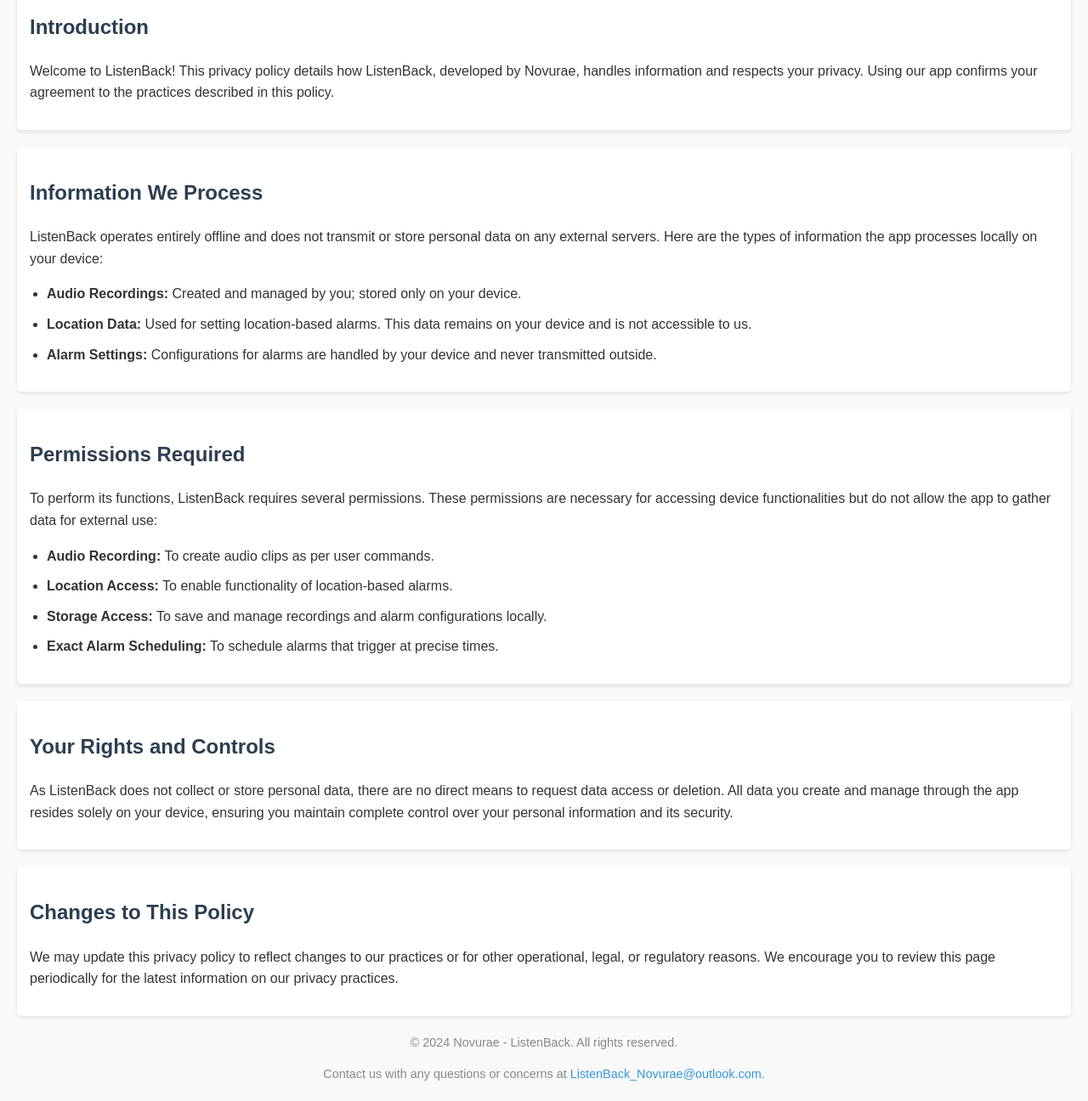
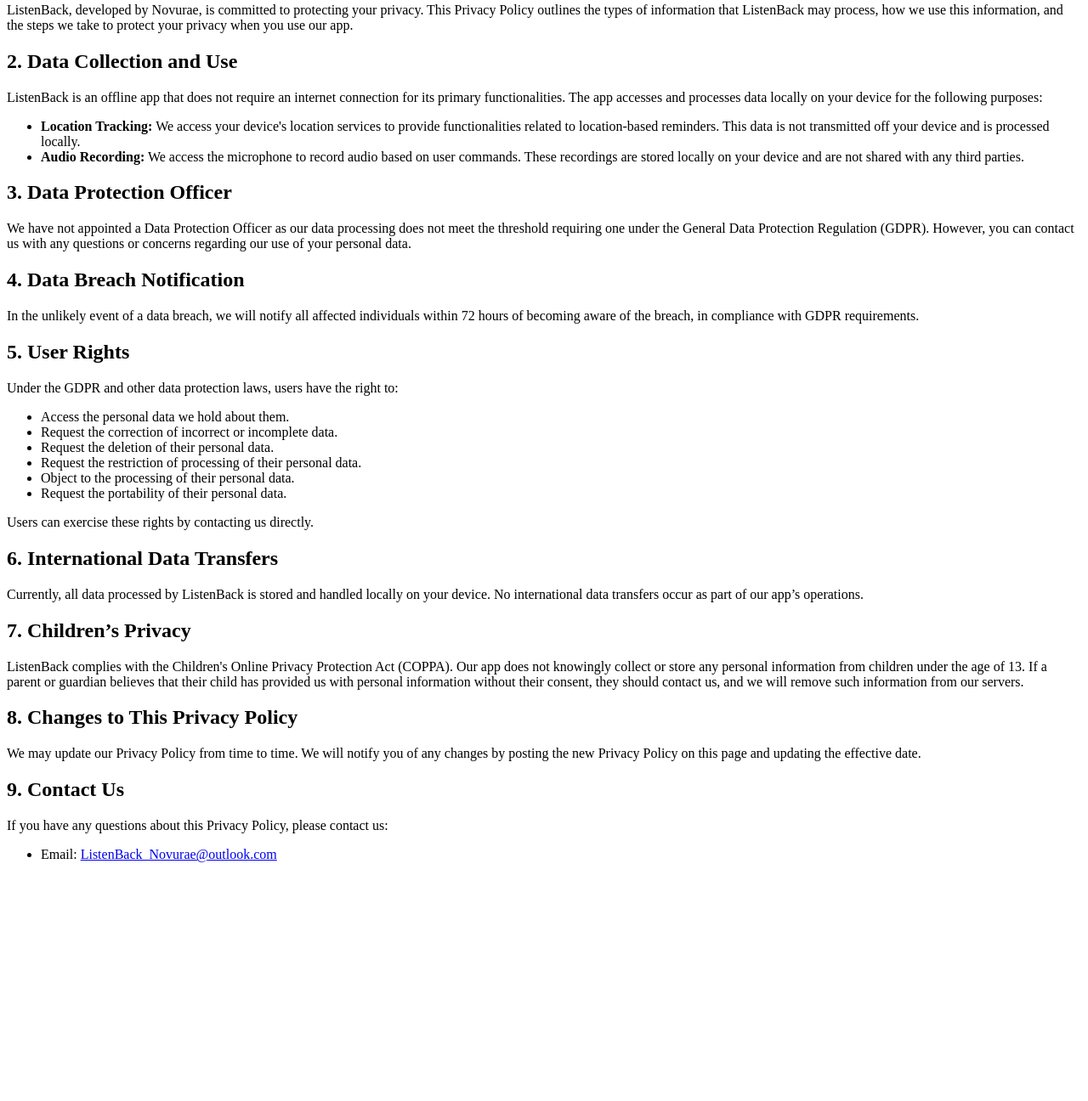
Before and after one commit to sirjackie2002/ListenBack-PrivacyPolicy, a plain HTML site: page index.html in a window 1280 px wide. Shown: the part 162-1458 px from the top of the page at 85% size. After the commit the page ends 1193 px from the top, so only its background shows below. Drawn offline with Linux system fonts and the light colour scheme.

Commit message:
Update index.html

```diff
--- a/index.html
+++ b/index.html
@@ -3,96 +3,53 @@
 <head>
     <meta charset="UTF-8">
     <meta name="viewport" content="width=device-width, initial-scale=1.0">
-    <title>Privacy Policy - ListenBack</title>
-    <style>
-        body {
-            font-family: Arial, sans-serif;
-            line-height: 1.6;
-            margin: 20px;
-            padding: 0;
-            background-color: #f9f9f9;
-            color: #333;
-        }
-        h1, h2, h3 {
-            color: #2c3e50;
-        }
-        header, footer {
-            text-align: center;
-            margin-bottom: 20px;
-        }
-        section {
-            margin-bottom: 20px;
-            padding: 15px;
-            background: #ffffff;
-            border-radius: 5px;
-            box-shadow: 0 2px 5px rgba(0, 0, 0, 0.1);
-        }
-        footer {
-            font-size: 0.9em;
-            color: #888;
-        }
-        a {
-            color: #3498db;
-            text-decoration: none;
-        }
-        a:hover {
-            text-decoration: underline;
-        }
-        ul {
-            padding-left: 20px;
-        }
-        li {
-            margin-bottom: 10px;
-        }
-    </style>
+    <title>Privacy Policy</title>
 </head>
 <body>
+    <h1>Privacy Policy for ListenBack</h1>
+    <p><strong>Effective Date:</strong> [Date]</p>
 
-<header>
-    <h1>Privacy Policy</h1>
-    <p>Effective Date: November 17, 2024</p>
-</header>
+    <h2>1. Introduction</h2>
+    <p>ListenBack, developed by Novurae, is committed to protecting your privacy. This Privacy Policy outlines the types of information that ListenBack may process, how we use this information, and the steps we take to protect your privacy when you use our app.</p>
 
-<section>
-    <h2>Introduction</h2>
-    <p>Welcome to ListenBack! This privacy policy details how ListenBack, developed by Novurae, handles information and respects your privacy. Using our app confirms your agreement to the practices described in this policy.</p>
-</section>
+    <h2>2. Data Collection and Use</h2>
+    <p>ListenBack is an offline app that does not require an internet connection for its primary functionalities. The app accesses and processes data locally on your device for the following purposes:</p>
+    <ul>
+        <li><strong>Location Tracking:</strong> We access your device's location services to provide functionalities related to location-based reminders. This data is not transmitted off your device and is processed locally.</li>
+        <li><strong>Audio Recording:</strong> We access the microphone to record audio based on user commands. These recordings are stored locally on your device and are not shared with any third parties.</li>
+    </ul>
 
-<section>
-    <h2>Information We Process</h2>
-    <p>ListenBack operates entirely offline and does not transmit or store personal data on any external servers. Here are the types of information the app processes locally on your device:</p>
+    <h2>3. Data Protection Officer</h2>
+    <p>We have not appointed a Data Protection Officer as our data processing does not meet the threshold requiring one under the General Data Protection Regulation (GDPR). However, you can contact us with any questions or concerns regarding our use of your personal data.</p>
+
+    <h2>4. Data Breach Notification</h2>
+    <p>In the unlikely event of a data breach, we will notify all affected individuals within 72 hours of becoming aware of the breach, in compliance with GDPR requirements.</p>
+
+    <h2>5. User Rights</h2>
+    <p>Under the GDPR and other data protection laws, users have the right to:</p>
     <ul>
-        <li><strong>Audio Recordings:</strong> Created and managed by you; stored only on your device.</li>
-        <li><strong>Location Data:</strong> Used for setting location-based alarms. This data remains on your device and is not accessible to us.</li>
-        <li><strong>Alarm Settings:</strong> Configurations for alarms are handled by your device and never transmitted outside.</li>
+        <li>Access the personal data we hold about them.</li>
+        <li>Request the correction of incorrect or incomplete data.</li>
+        <li>Request the deletion of their personal data.</li>
+        <li>Request the restriction of processing of their personal data.</li>
+        <li>Object to the processing of their personal data.</li>
+        <li>Request the portability of their personal data.</li>
     </ul>
-</section>
+    <p>Users can exercise these rights by contacting us directly.</p>
 
-<section>
-    <h2>Permissions Required</h2>
-    <p>To perform its functions, ListenBack requires several permissions. These permissions are necessary for accessing device functionalities but do not allow the app to gather data for external use:</p>
+    <h2>6. International Data Transfers</h2>
+    <p>Currently, all data processed by ListenBack is stored and handled locally on your device. No international data transfers occur as part of our app’s operations.</p>
+
+    <h2>7. Children’s Privacy</h2>
+    <p>ListenBack complies with the Children's Online Privacy Protection Act (COPPA). Our app does not knowingly collect or store any personal information from children under the age of 13. If a parent or guardian believes that their child has provided us with personal information without their consent, they should contact us, and we will remove such information from our servers.</p>
+
+    <h2>8. Changes to This Privacy Policy</h2>
+    <p>We may update our Privacy Policy from time to time. We will notify you of any changes by posting the new Privacy Policy on this page and updating the effective date.</p>
+
+    <h2>9. Contact Us</h2>
+    <p>If you have any questions about this Privacy Policy, please contact us:</p>
     <ul>
-        <li><strong>Audio Recording:</strong> To create audio clips as per user commands.</li>
-        <li><strong>Location Access:</strong> To enable functionality of location-based alarms.</li>
-        <li><strong>Storage Access:</strong> To save and manage recordings and alarm configurations locally.</li>
-        <li><strong>Exact Alarm Scheduling:</strong> To schedule alarms that trigger at precise times.</li>
+        <li>Email: <a href="mailto:ListenBack_Novurae@outlook.com">ListenBack_Novurae@outlook.com</a></li>
     </ul>
-</section>
-
-<section>
-    <h2>Your Rights and Controls</h2>
-    <p>As ListenBack does not collect or store personal data, there are no direct means to request data access or deletion. All data you create and manage through the app resides solely on your device, ensuring you maintain complete control over your personal information and its security.</p>
-</section>
-
-<section>
-    <h2>Changes to This Policy</h2>
-    <p>We may update this privacy policy to reflect changes to our practices or for other operational, legal, or regulatory reasons. We encourage you to review this page periodically for the latest information on our privacy practices.</p>
-</section>
-
-<footer>
-    <p>&copy; 2024 Novurae - ListenBack. All rights reserved.</p>
-    <p>Contact us with any questions or concerns at <a href="mailto:ListenBack_Novurae@outlook.com">ListenBack_Novurae@outlook.com</a>.</p>
-</footer>
-
 </body>
 </html>
```
